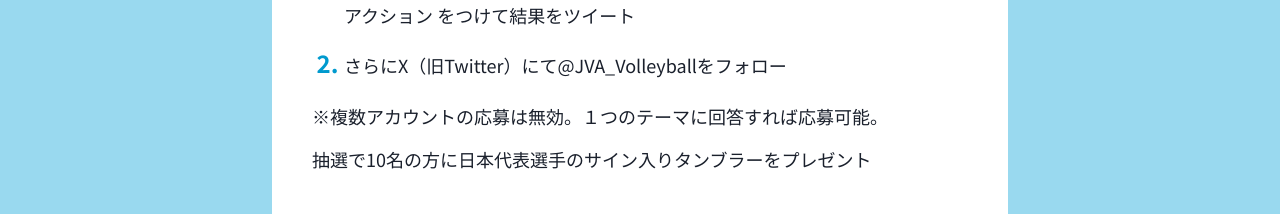
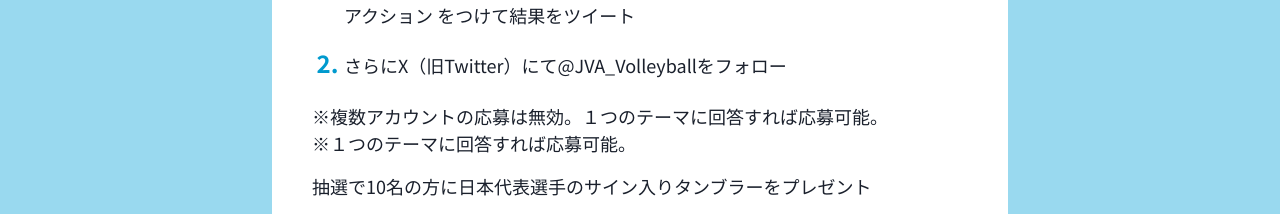
Before and after one commit to codeforjapan/JibungotoPlanet, a Next.js app: page /category/mobility/completion in a window 1280 px wide. Shown: the part 1305-1519 px from the top of the page. Built offline with nearby package versions, Linux system fonts and the light colour scheme; no server answers.

Commit message:
fix: new line

```diff
--- a/components/organisms/completion/CompletionJva/CompletionJva.tsx
+++ b/components/organisms/completion/CompletionJva/CompletionJva.tsx
@@ -110,6 +110,7 @@ const CompletionJva: FC = () => {
             <Text>
               ※複数アカウントの応募は無効。１つのテーマに回答すれば応募可能。
             </Text>
+            <Text>※１つのテーマに回答すれば応募可能。</Text>
             <Text pt={4}>
               抽選で10名の方に日本代表選手のサイン入りタンブラーをプレゼント
             </Text>
```
